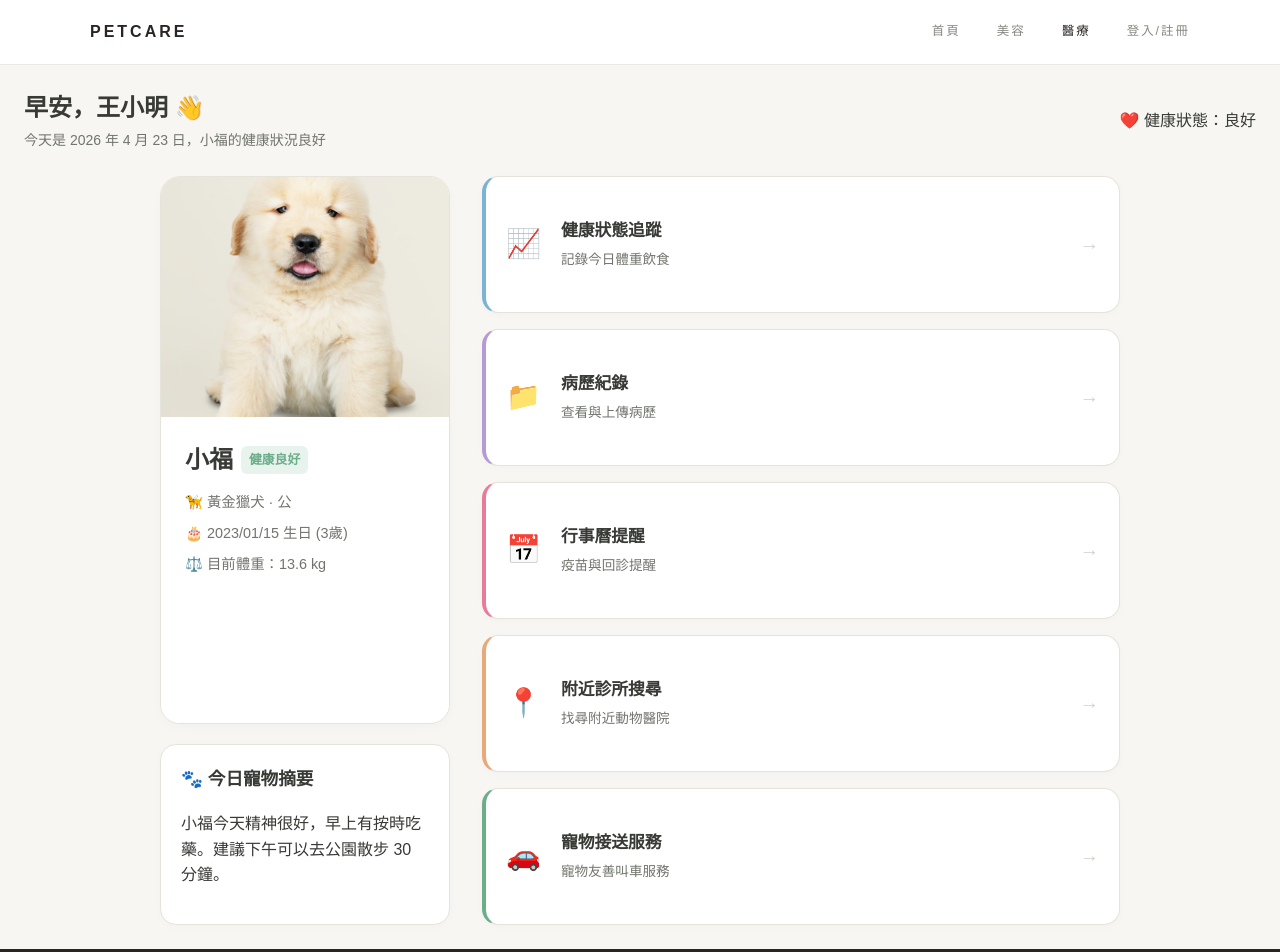
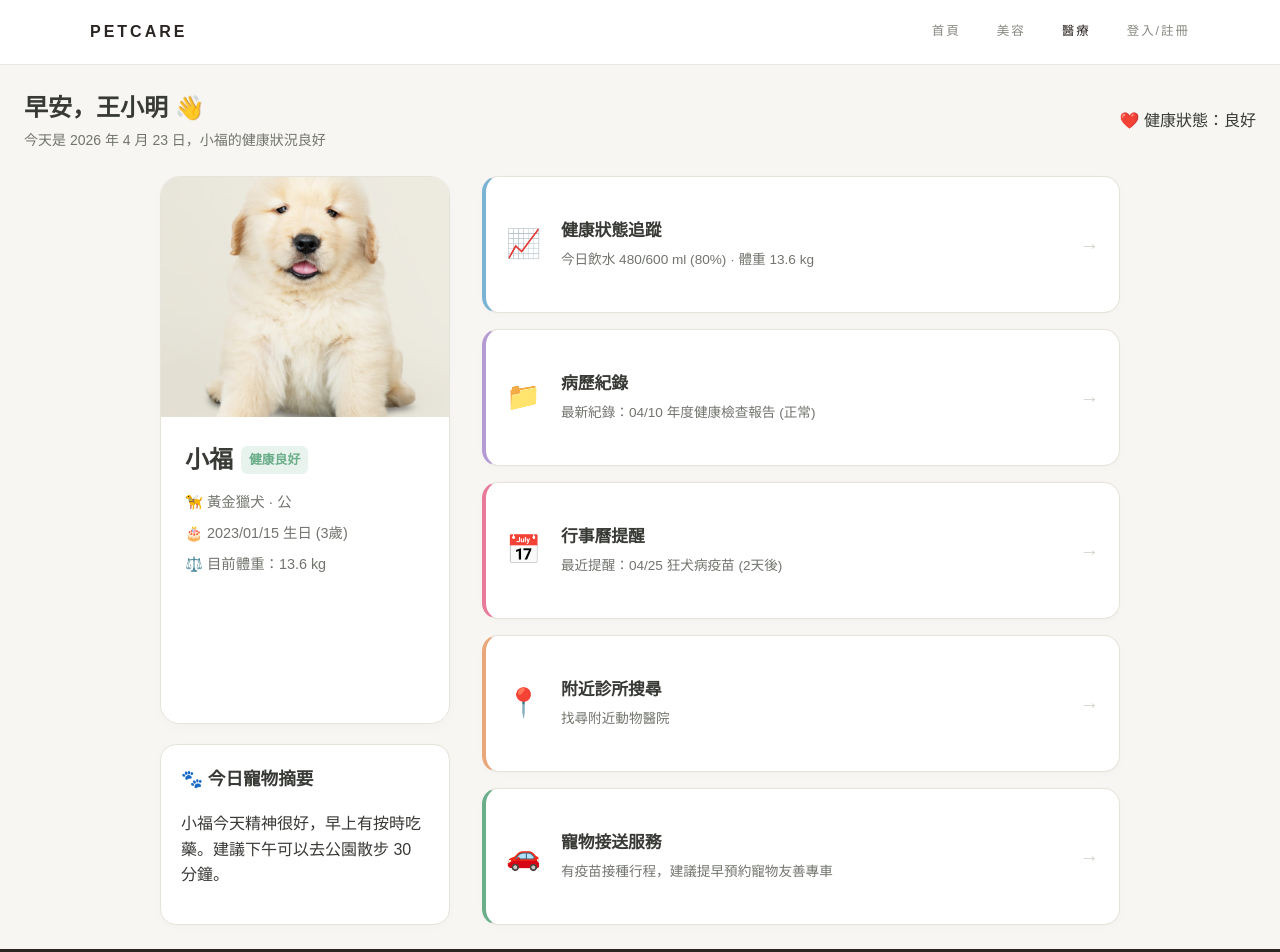
Before and after one commit to dh1115w/vue-petproject, a Vue app: page /medical in a window 1280 px wide. Shown: the top 952 px of the page. Built offline with nearby package versions, Linux system fonts and the light colour scheme.

Commit message:
新增Dashboard.vue快捷鍵清單的顯示動態摘要內容

```diff
--- a/src/views/medical/Dashboard.vue
+++ b/src/views/medical/Dashboard.vue
@@ -20,11 +20,7 @@
         <!-- 1. 小福直立卡片 -->
         <div class="bento-card-pet">
           <div class="avatar-container-vertical">
-            <img
-              src="@/images/dog.jpg"
-              alt="小福"
-              class="pet-avatar-vertical"
-            />
+            <img :src="petAvatar" alt="小福" class="pet-avatar-vertical" />
             <!--<div class="heart-badge-vertical">❤️</div>-->
           </div>
           <div class="pet-info-vertical">
@@ -71,11 +67,13 @@
 </template>
 
 <script setup>
-// 100% 純 JavaScript，目前不需要複雜邏輯
 console.log("首頁主控台已成功載入！");
 
-import { ref } from "vue";
+import { ref, computed } from "vue";
 import "@/css/medical/medical-dashboard.css";
+
+// 修正 Vite 報錯：引入預設圖片，並確保畫面使用 :src 綁定
+import defaultDogImage from "@/images/dog.jpg";
 
 // 寵物底部的狀態列表數據（對應 Vue 的 v-for）
 const petStatusList = ref([
@@ -84,7 +82,7 @@ const petStatusList = ref([
   { label: "絕育", value: "已結紮", ok: true },
 ]);
 
-// 2. 體重圖表數據（之後可以用來畫折線圖）
+// 體重圖表數據（之後可以用來畫折線圖）
 const weightData = ref([
   { date: "3/1", weight: 12.8 },
   { date: "3/8", weight: 13.1 },
@@ -96,29 +94,91 @@ const weightData = ref([
   { date: "4/19", weight: 13.6 },
 ]);
 
-// 3. 快捷鍵功能清單
+// 快捷鍵功能清單
 // 原本的 React 元件圖示（icon: Activity）我們直接改成更直覺、不依賴套件的網頁 Emoji 圖標
-const quickActions = ref([
+// const quickActions = ref([
+//   {
+//     label: "健康狀態追蹤",
+//     icon: "📈",
+//     path: "/medical/healthtracking",
+//     borderLeftColor: "#7BB3D4",
+//     desc: "記錄今日體重飲食",
+//   },
+//   {
+//     label: "病歷紀錄",
+//     icon: "📁",
+//     path: "/medical/medicalrecords",
+//     borderLeftColor: "#B59BD4",
+//     desc: "查看與上傳病歷",
+//   },
+//   {
+//     label: "行事曆提醒",
+//     icon: "📅",
+//     path: "/medical/calendarpage",
+//     borderLeftColor: "#E87A9A",
+//     desc: "疫苗與回診提醒",
+//   },
+//   {
+//     label: "附近診所搜尋",
+//     icon: "📍",
+//     path: "/medical/clinicsearch",
+//     borderLeftColor: "#E8A87A",
+//     desc: "找尋附近動物醫院",
+//   },
+//   {
+//     label: "寵物接送服務",
+//     icon: "🚗",
+//     path: "/medical/taxiservice",
+//     borderLeftColor: "#6BAE8A",
+//     desc: "寵物友善叫車服務",
+//   },
+//   //{ label: "醫療費用", icon: "💰", path: "/expenses", borderLeftColor: "#D4B86A", desc: "費用統計與紀錄" },
+// ]);
+
+// 1. 模擬未來從資料庫或全域狀態撈出來的「當前寵物即時數據」
+
+const currentPetLive = ref({
+  avatarUrl: "", // 留空會自動套用上面的 defaultDogImage
+  waterProgress: "480/600 ml (80%)",
+  currentWeight: "13.6 kg",
+  lastMedicalReport: "04/10 年度健康檢查報告 (正常)",
+  urgentReminder: "04/25 狂犬病疫苗 (2天後)",
+  nearestClinic: "台北動物醫院",
+});
+
+// 地理定位狀態 (用於附近診所功能防呆)
+const hasGeolocation = ref(false);
+const userRegion = ref("信義區"); // 會員居住區域保底（若有）
+
+// 判斷要顯示的頭貼網址
+const petAvatar = computed(() => {
+  return currentPetLive.value.avatarUrl || defaultDogImage;
+});
+
+// 快捷鍵功能清單 (利用 computed 融合你原本的樣式與最新的動態數據)
+
+const quickActions = computed(() => [
   {
     label: "健康狀態追蹤",
     icon: "📈",
     path: "/medical/healthtracking",
     borderLeftColor: "#7BB3D4",
-    desc: "記錄今日體重飲食",
+    // 核心改變：原本固定的說明文字，現在變成即時數據
+    desc: `今日飲水 ${currentPetLive.value.waterProgress} · 體重 ${currentPetLive.value.currentWeight}`,
   },
   {
     label: "病歷紀錄",
     icon: "📁",
     path: "/medical/medicalrecords",
     borderLeftColor: "#B59BD4",
-    desc: "查看與上傳病歷",
+    desc: `最新紀錄：${currentPetLive.value.lastMedicalReport}`,
   },
   {
     label: "行事曆提醒",
     icon: "📅",
     path: "/medical/calendarpage",
     borderLeftColor: "#E87A9A",
-    desc: "疫苗與回診提醒",
+    desc: `最近提醒：${currentPetLive.value.urgentReminder}`,
   },
   {
     label: "附近診所搜尋",
@@ -132,19 +192,21 @@ const quickActions = ref([
     icon: "🚗",
     path: "/medical/taxiservice",
     borderLeftColor: "#6BAE8A",
-    desc: "寵物友善叫車服務",
+    // 根據是否有疫苗行程，動態調整叫車提示
+    desc: currentPetLive.value.urgentReminder.includes("疫苗")
+      ? "有疫苗接種行程，建議提早預約寵物友善專車"
+      : "寵物友善叫車服務與專車媒合",
   },
-  //{ label: "醫療費用", icon: "💰", path: "/expenses", borderLeftColor: "#D4B86A", desc: "費用統計與紀錄" },
 ]);
 
-// 4. 即將到來的提醒事件
+// 即將到來的提醒事件
 const upcomingEvents = ref([
   { date: "4/25", title: "狂犬病疫苗", type: "vaccine", urgent: true },
   { date: "5/3", title: "年度健康檢查", type: "checkup", urgent: false },
   { date: "5/15", title: "心絲蟲預防藥", type: "medicine", urgent: false },
 ]);
 
-// 5. 最近病歷紀錄
+// 最近病歷紀錄
 const recentRecords = ref([
   {
     date: "2026/04/10",
```
